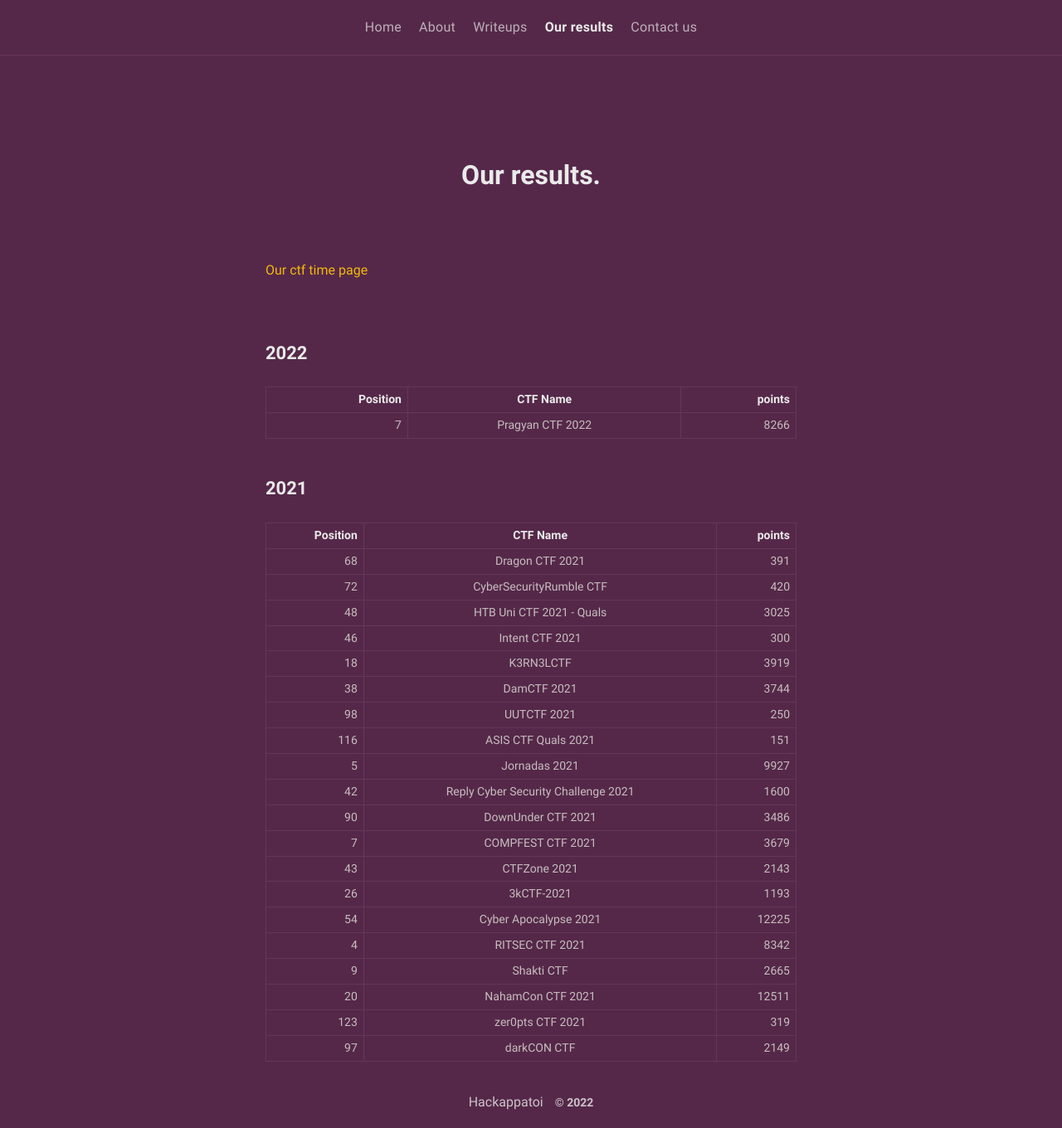
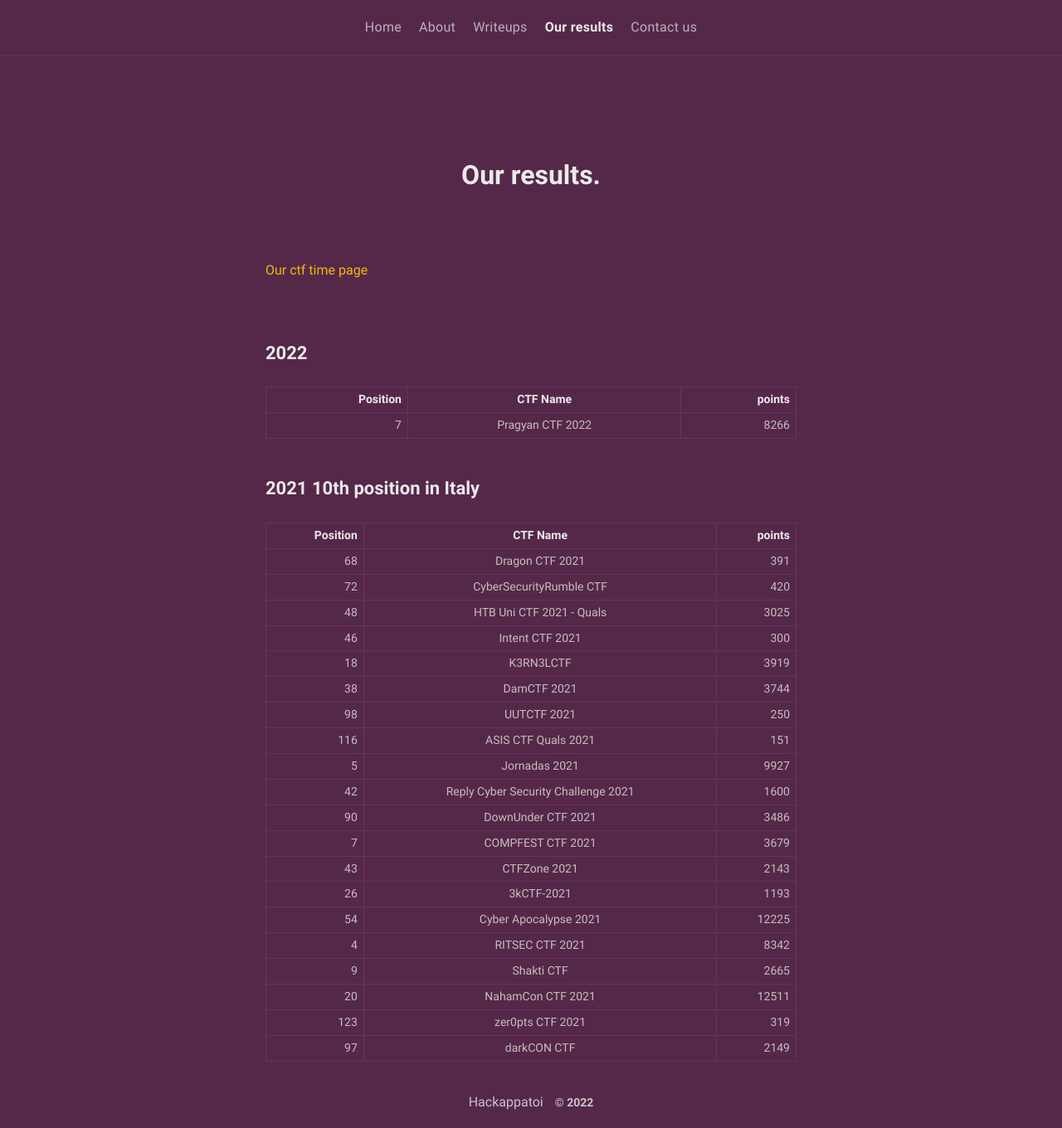
Before and after one commit to HACKappatoi/HACKappatoi.github.io, a Jekyll site: the page built from results.md, in a window 1280 px wide. Shown: the whole page at 83% size. Built offline with Jekyll 4.4.1, drawn with Linux system fonts in a browser that asks for light colours.

Commit message:
Update results.md

```diff
--- a/results.md
+++ b/results.md
@@ -14,7 +14,7 @@
 |---------:|:-----------------:|------------:|
 | 7	   | 	Pragyan CTF 2022 |		8266      |
 
-## 2021
+## 2021 10th position in Italy
 
 | Position | CTF Name          | points      |
 |---------:|:-----------------:|------------:|
```
